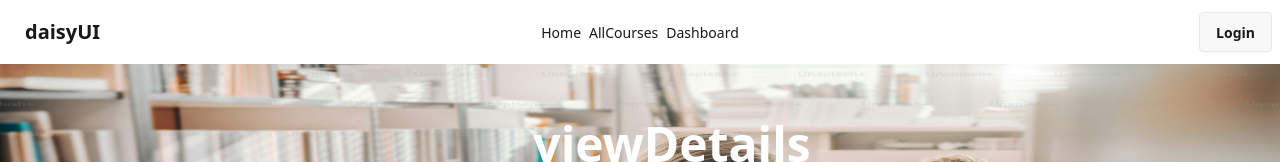
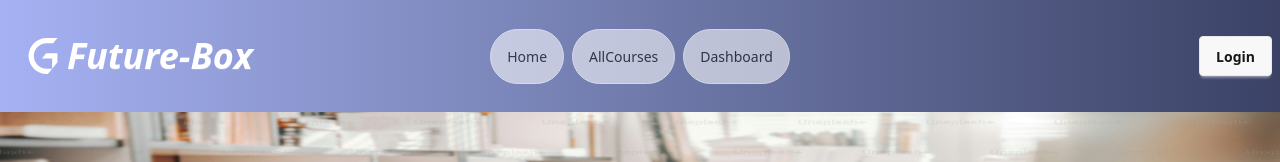
Before and after one commit to sumai-suchi/B12-a10-future-box-client, a React app: page /viewDetails/1 in a window 1280 px wide. Shown: the top 162 px of the page. Built offline with nearby package versions, Linux system fonts and the light colour scheme; no server answers; the HTML template or start-up script is replaced by a standard one.

Commit message:
added Navbar design and some other section responsive

```diff
--- a/src/HomeComponents/Title.jsx
+++ b/src/HomeComponents/Title.jsx
@@ -13,11 +13,11 @@ const Title = ({ title }) => {
 
   return (
     <div
-      className="my-20 text-4xl flex flex-col justify-center items-center gap-1 font-bold  text-center "
+      className="my-20  flex flex-col justify-center items-center gap-1 font-bold  text-center "
       data-aos="zoom-in-right"
       data-aos-delay="200"
     >
-      <h1 className="text-blue-950 text-6xl ">{title}</h1>
+      <h1 className="text-blue-950 text-2xl md:text-6xl ">{title}</h1>
     </div>
   );
 };
--- a/src/layouts/HomeLayout.jsx
+++ b/src/layouts/HomeLayout.jsx
@@ -4,7 +4,7 @@ import Footer from "../Components/Footer";
 
 const HomeLayout = () => {
   return (
-    <div>
+    <div className="m-0 p-0">
       <Navbar></Navbar>
       <Outlet></Outlet>
       <Footer></Footer>
--- a/src/pages/AllCourses.jsx
+++ b/src/pages/AllCourses.jsx
@@ -5,6 +5,8 @@ import CourseCard from "../Components/CourseCard";
 
 const AllCourses = () => {
   const { allCourses, loadingData } = useAllCoursesData();
+
+
   const location = useLocation();
   console.log(location);
   return (
@@ -15,6 +17,17 @@ const AllCourses = () => {
         </p>
         <img src={CourseImg} className="w-full h-[450px]" alt="" />
       </div>
+
+      <div className="w-2xl text-center mt-11">
+        <select defaultValue="" className="select appearance-none">
+          <option disabled={true}>Filter by Category</option>
+
+          {/* {Category.map((cat, i) => (
+            <option key={i}>{cat}</option>
+          ))} */}
+        </select>
+      </div>
+
       <div>
         {loadingData ? (
           <span className="loading loading-spinner loading-xl"></span>
--- a/src/pages/MyAddedCourse.jsx
+++ b/src/pages/MyAddedCourse.jsx
@@ -48,7 +48,7 @@ const MyAddedCourse = () => {
         userData?.map((data) => (
           <div
             key={data._id}
-            className="flex  justify-around bg-fuchsia-50 rounded-2xl  text-fuchsia-950 opacity-70 p-3"
+            className="flex flex-col md:flex-row mt-7 gap-4 md:gap-28 bg-fuchsia-50 rounded-2xl  text-fuchsia-950 opacity-70 p-3"
           >
             <div className="flex gap-2 ">
               <img src={data?.image} className="w-2xs h-28" alt="" />
@@ -63,6 +63,7 @@ const MyAddedCourse = () => {
               </div>
             </div>
 
+            <div className="flex flex-row gap-2 md:gap-32">
               <div className="flex space-y-4 flex-col">
                 <h1 className="font-bold">Category</h1>
 
@@ -87,6 +88,7 @@ const MyAddedCourse = () => {
                 </NavLink>
               </div>
             </div>
+          </div>
         ))
       )}
     </div>
--- a/src/pages/Navbar.jsx
+++ b/src/pages/Navbar.jsx
@@ -1,12 +1,28 @@
 import { useContext } from "react";
 import { AuthContext } from "../context/AuthContext";
 import { NavLink } from "react-router";
+import { SiGreatlearning } from "react-icons/si";
 
 const links = (
   <>
-    <NavLink to={"/"}>Home</NavLink>
-    <NavLink to={"/allCourses"}>AllCourses</NavLink>
-    <NavLink to={"/dashboard"}>Dashboard</NavLink>
+    <NavLink
+      className={"bg-white/80 p-4 opacity-70 rounded-4xl border border-white"}
+      to={"/"}
+    >
+      Home
+    </NavLink>
+    <NavLink
+      className={"bg-white/80 p-4 opacity-70 rounded-4xl border border-white"}
+      to={"/allCourses"}
+    >
+      AllCourses
+    </NavLink>
+    <NavLink
+      className={"bg-white/80 p-4 opacity-70 rounded-4xl border border-white"}
+      to={"/dashboard"}
+    >
+      Dashboard
+    </NavLink>
   </>
 );
 
@@ -24,7 +40,7 @@ const Navbar = () => {
   };
 
   return (
-    <div className="navbar bg-base-100 shadow-sm">
+    <div className="navbar bg-linear-to-r from-[#4d64e8]/50 to-[#3b4266] h-28  shadow-sm ">
       <div className="navbar-start">
         <div className="dropdown">
           <div tabIndex={0} role="button" className="btn btn-ghost lg:hidden">
@@ -46,12 +62,15 @@ const Navbar = () => {
           </div>
           <ul
             tabIndex="-1"
-            className="menu menu-sm dropdown-content gap-2.5 bg-base-100 rounded-box z-1 mt-3 w-52 p-2 shadow"
+            className="menu menu-sm dropdown-content gap-2   md:gap-11 bg-base-100 rounded-box z-1 mt-3 w-52 p-2 shadow"
           >
             {links}
           </ul>
         </div>
-        <a className="btn btn-ghost text-xl">daisyUI</a>
+        <a className="btn btn-ghost text-xl md:text-4xl font-bold italic text-white">
+          <SiGreatlearning />
+          Future-Box
+        </a>
       </div>
       <div className="navbar-center hidden lg:flex">
         <ul className="menu menu-horizontal gap-2 px-1">{links}</ul>
```
Lines whose indentation alone changed are shown as unchanged.
